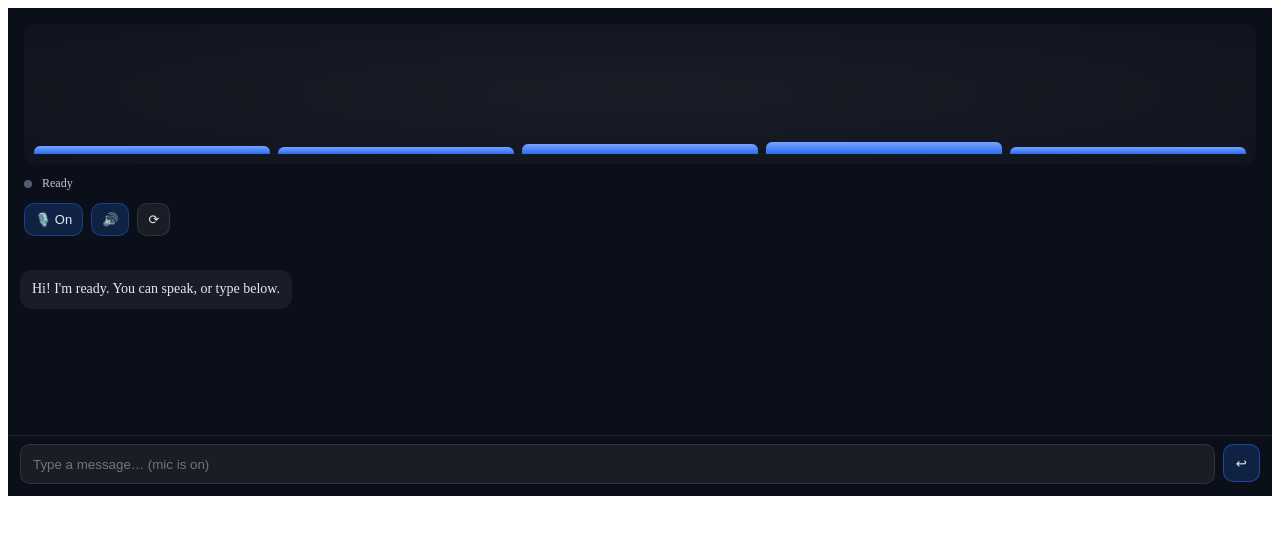
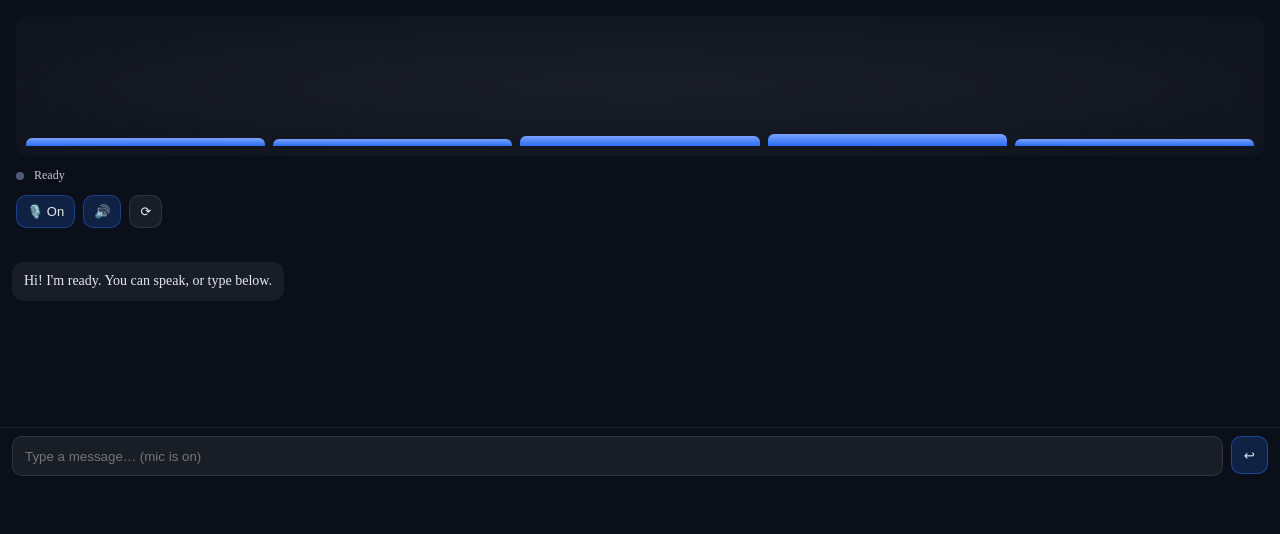
Before and after one commit to pharrisenterprises/Voice-Icon-Retell-Chatbot, a Next.js app: page /embed in a window 1280 px wide. Shown: the top 534 px of the page. Built offline with nearby package versions, Linux system fonts and the light colour scheme.

Commit message:
Create layout.jsx

```diff
--- /dev/null
+++ b/app/layout.jsx
@@ -0,0 +1,19 @@
+// app/layout.jsx
+export const metadata = {
+  title: 'Voice Widget',
+  description: 'Retell voice-only widget',
+};
+
+/**
+ * This is the required root layout for every Next.js App Router project.
+ * It wraps ALL pages (including / and /embed).
+ */
+export default function RootLayout({ children }) {
+  return (
+    <html lang="en">
+      <body style={{ margin: 0, background: '#0b0f19', color: '#e6e8ee' }}>
+        {children}
+      </body>
+    </html>
+  );
+}
```
